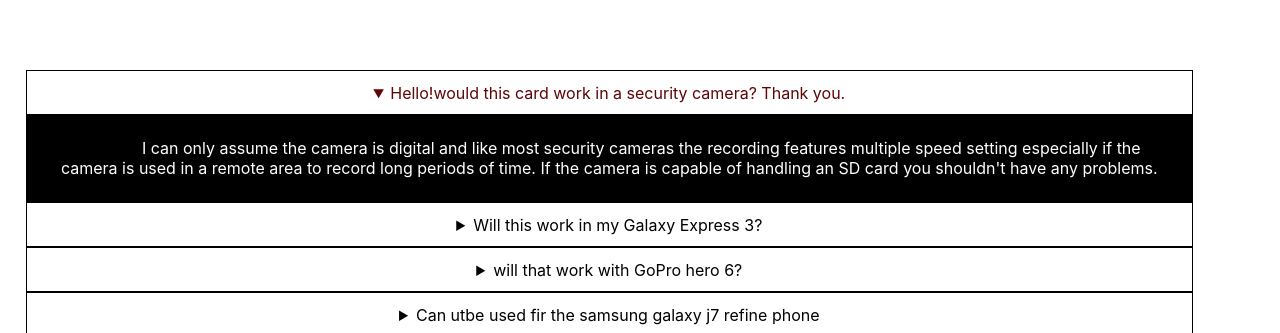
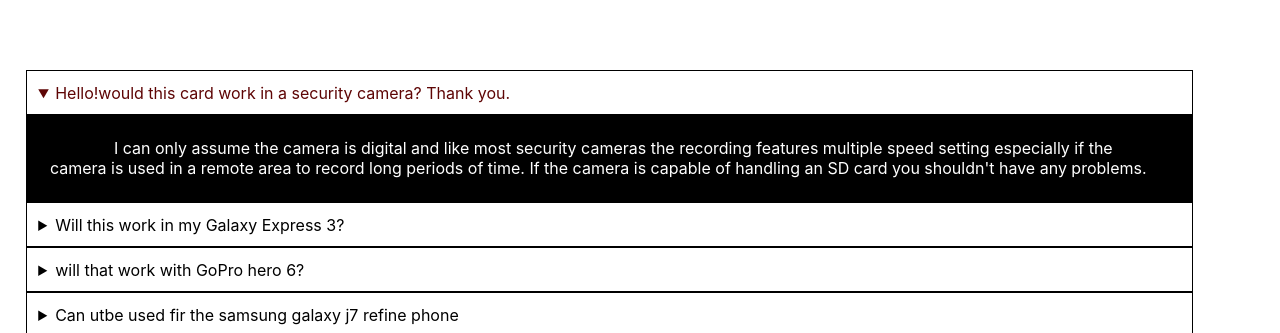
Before and after one commit to zaladeokin/3MTT-FAQ, a React (Create React App) app: page / in a window 1280 px wide. Shown: the part 467-800 px from the top of the page. Built offline with nearby package versions, Linux system fonts and the light colour scheme; no server answers.

Commit message:
Text alignment for Card fix

```diff
--- a/src/css/Card.css
+++ b/src/css/Card.css
@@ -7,6 +7,7 @@ details:last-of-type {
 }
 
 details {
+    text-align: initial;
     width: 95%;
     border: 1px solid #000;
 }
```
Also changed, not shown: 1 other file (tests, documents, lock files or other folders).
